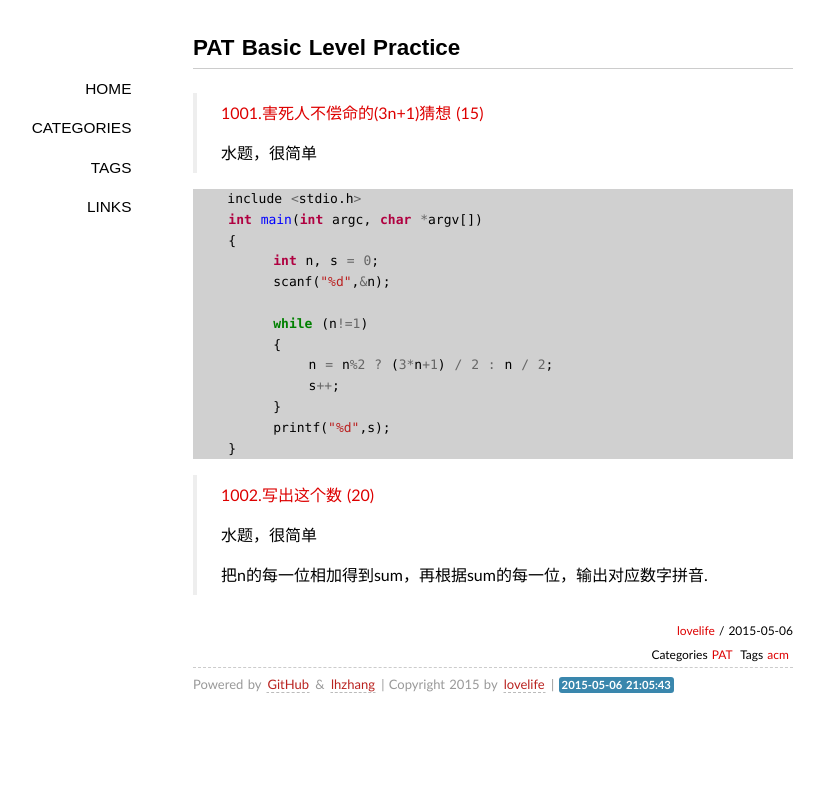
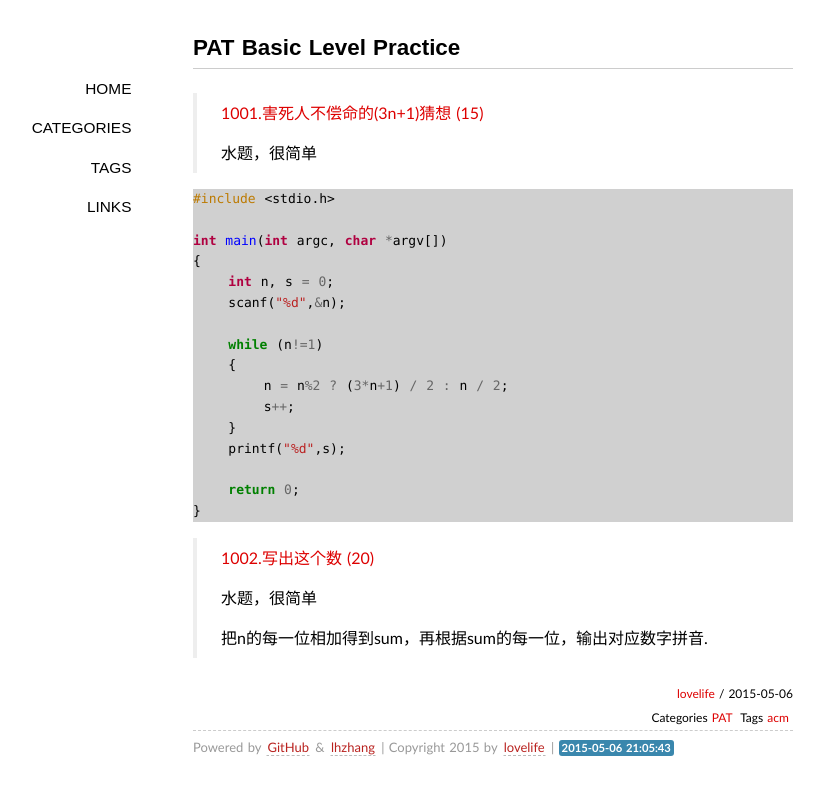
Before and after one commit to lovelife/lovelife.github.com, a Jekyll site: the page built from _posts/2015-05-06-PAT-Basic-Level.markdown, in a window 1280 px wide. Shown: the top 795 px of the page, without its empty margins (147-971 px from the left). Built offline with Jekyll 4.4.1, drawn with Linux system fonts in a browser that asks for light colours; some web fonts are replaced; Markdown is read by kramdown in place of the engine named in the settings; comment, search, counter and statistics services are not loaded.

Commit message:
Update 2015-05-06-PAT-Basic-Level.markdown

```diff
--- a/_posts/2015-05-06-PAT-Basic-Level.markdown
+++ b/_posts/2015-05-06-PAT-Basic-Level.markdown
@@ -17,19 +17,22 @@ tags:
 > 水题，很简单
 
 ~~~c
-    include <stdio.h>
-    int main(int argc, char *argv[])
+#include <stdio.h>
+
+int main(int argc, char *argv[])
+{
+    int n, s = 0;
+    scanf("%d",&n);
+
+    while (n!=1)
     {
-	  int n, s = 0;
-	  scanf("%d",&n);
+        n = n%2 ? (3*n+1) / 2 : n / 2;
+        s++;
+    }
+    printf("%d",s);
 
-	  while (n!=1)
-	  {
-	      n = n%2 ? (3*n+1) / 2 : n / 2;
-	      s++;
-	  }
-	  printf("%d",s);
-    }
+    return 0;
+}
 ~~~
 
 > [1002.写出这个数 (20)][2]
```
